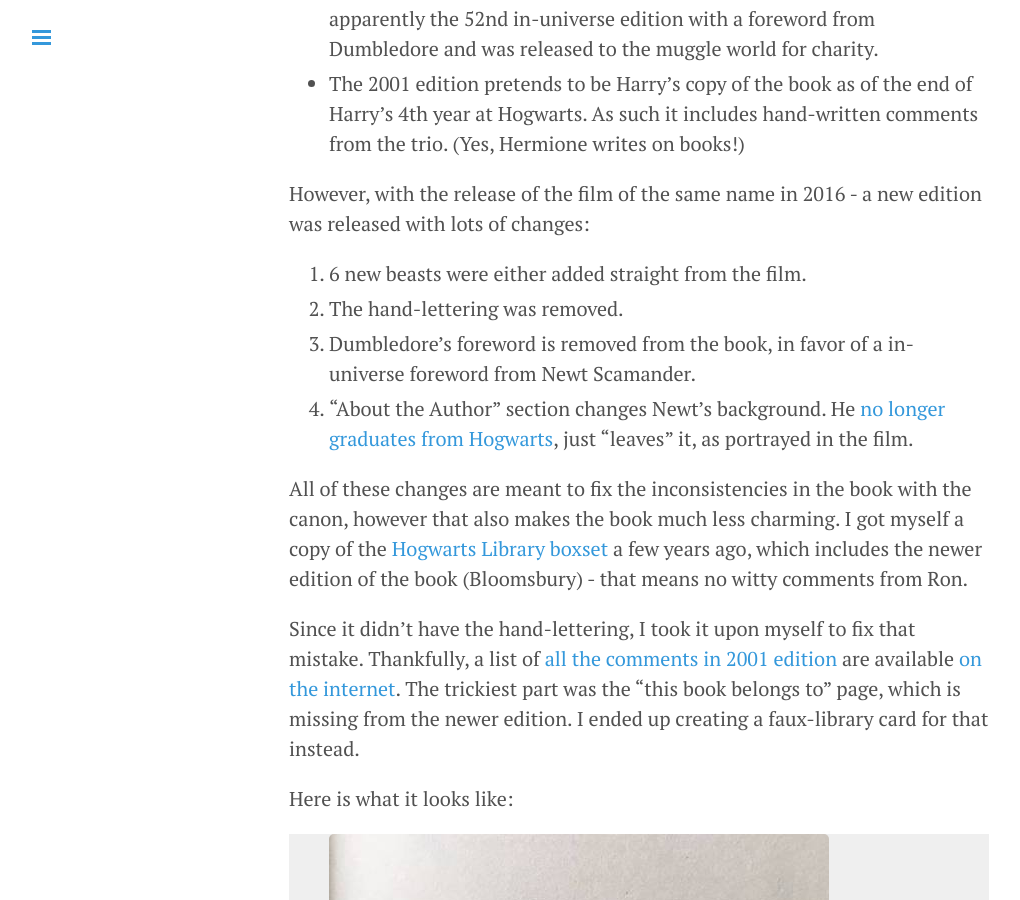
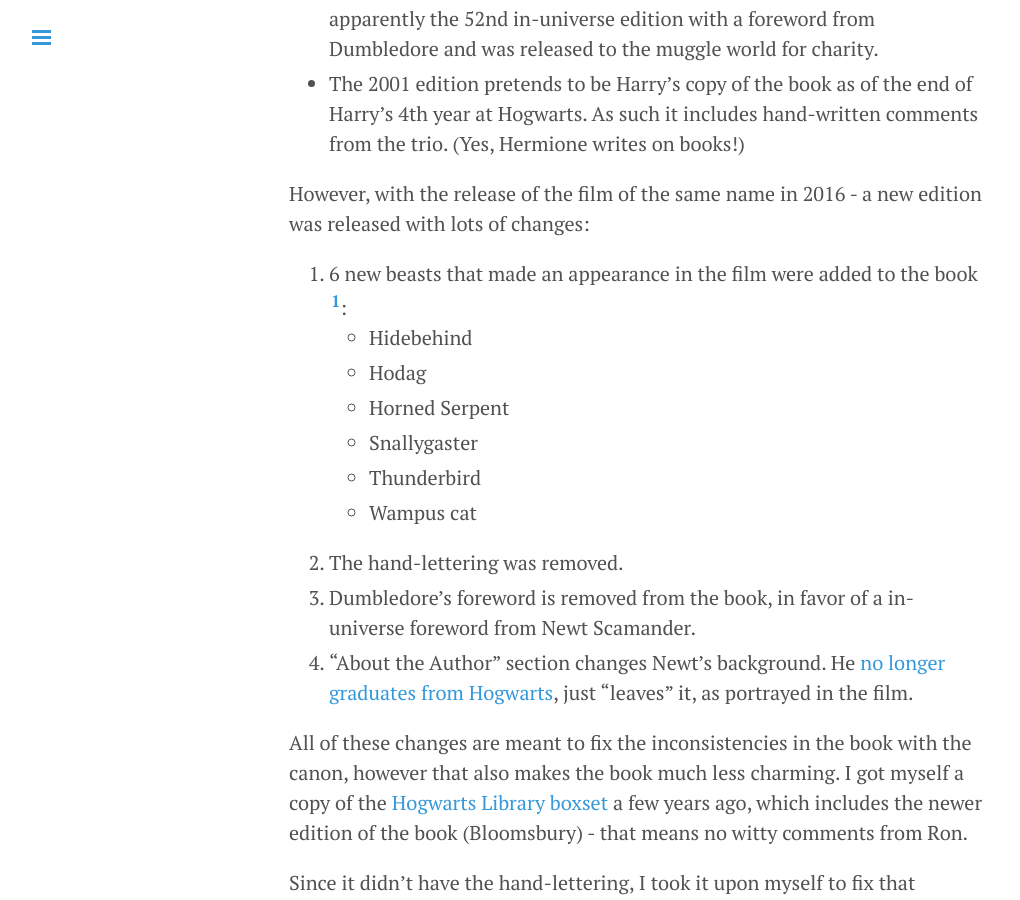
Before and after one commit to captn3m0/captn3m0.github.com, a Jekyll site: the page built from index.html, in a window 1280 px wide and 900 px high, scrolled down 383 px. Shown: the whole window, without its empty margins (1-1021 px from the left). Built offline with Jekyll 4.4.1, drawn with Linux system fonts in a browser that asks for light colours; the list of posts is cut into pages by our own code; comment, search, counter and statistics services are not loaded; some of the changed text lies outside the part shown.

Commit message:
mention all 6 beasts that were added in the new edition

```diff
--- a/_posts/2020-11-29-fantastic-beasts-graffiti.md
+++ b/_posts/2020-11-29-fantastic-beasts-graffiti.md
@@ -13,7 +13,13 @@
 
 However, with the release of the film of the same name in 2016 - a new edition was released with lots of changes:
 
-1. 6 new beasts were either added straight from the film.
+1. 6 new beasts that made an appearance in the film were added to the book[^1]:
+- Hidebehind
+- Hodag
+- Horned Serpent
+- Snallygaster
+- Thunderbird
+- Wampus cat
 2. The hand-lettering was removed.
 3. Dumbledore's foreword is removed from the book, in favor of a in-universe foreword from Newt Scamander.
 4. "About the Author" section changes Newt's background. He [no longer graduates from Hogwarts][newt], just "leaves" it, as portrayed in the film.
@@ -71,3 +77,5 @@
 [newt]: https://old.reddit.com/r/harrypotter/comments/5z8ozu/new_edition_of_fantastic_beasts_removes_part/
 [boxset]: https://amzn.to/39ni3vh
 [bhavya]: https://instagram.com/avyadraws/
+
+[^1]: I didn't like the new editions, they sound less like a textbook and more like a transcript of what happened in the film.
```
